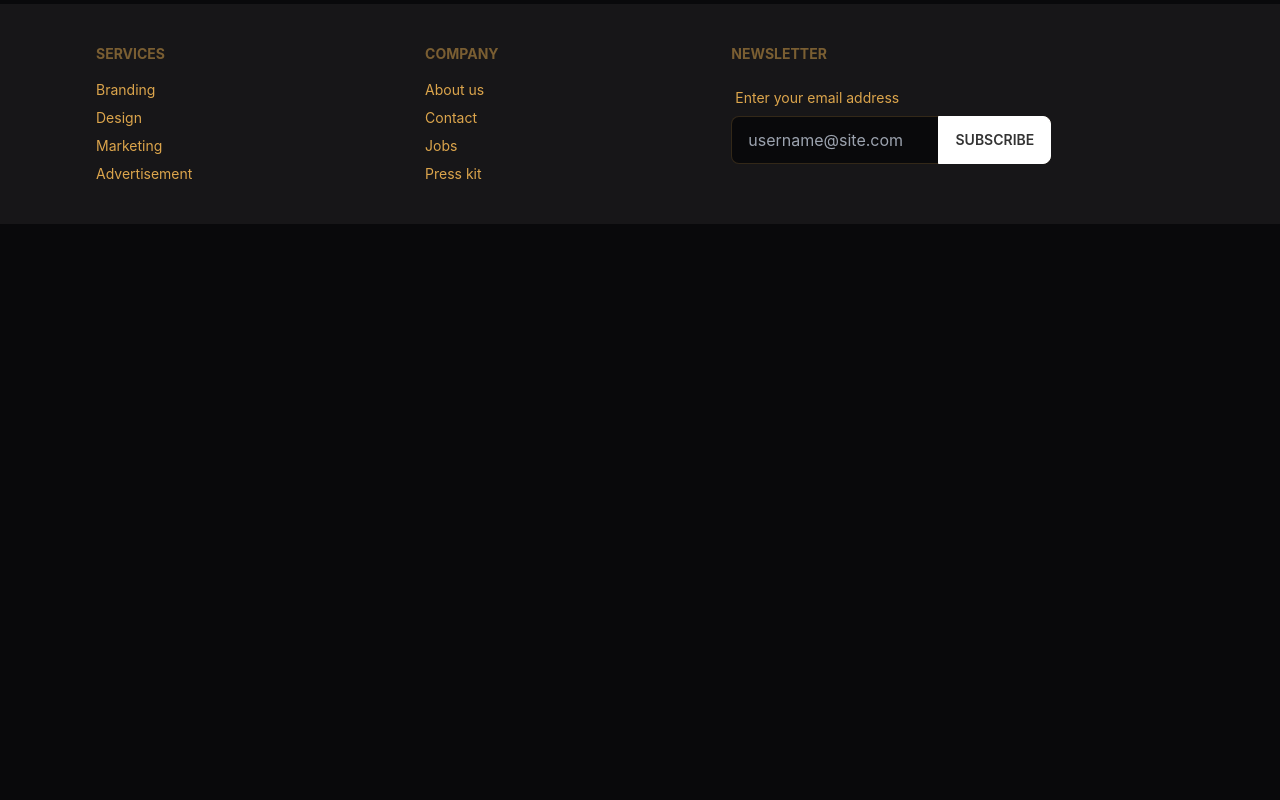
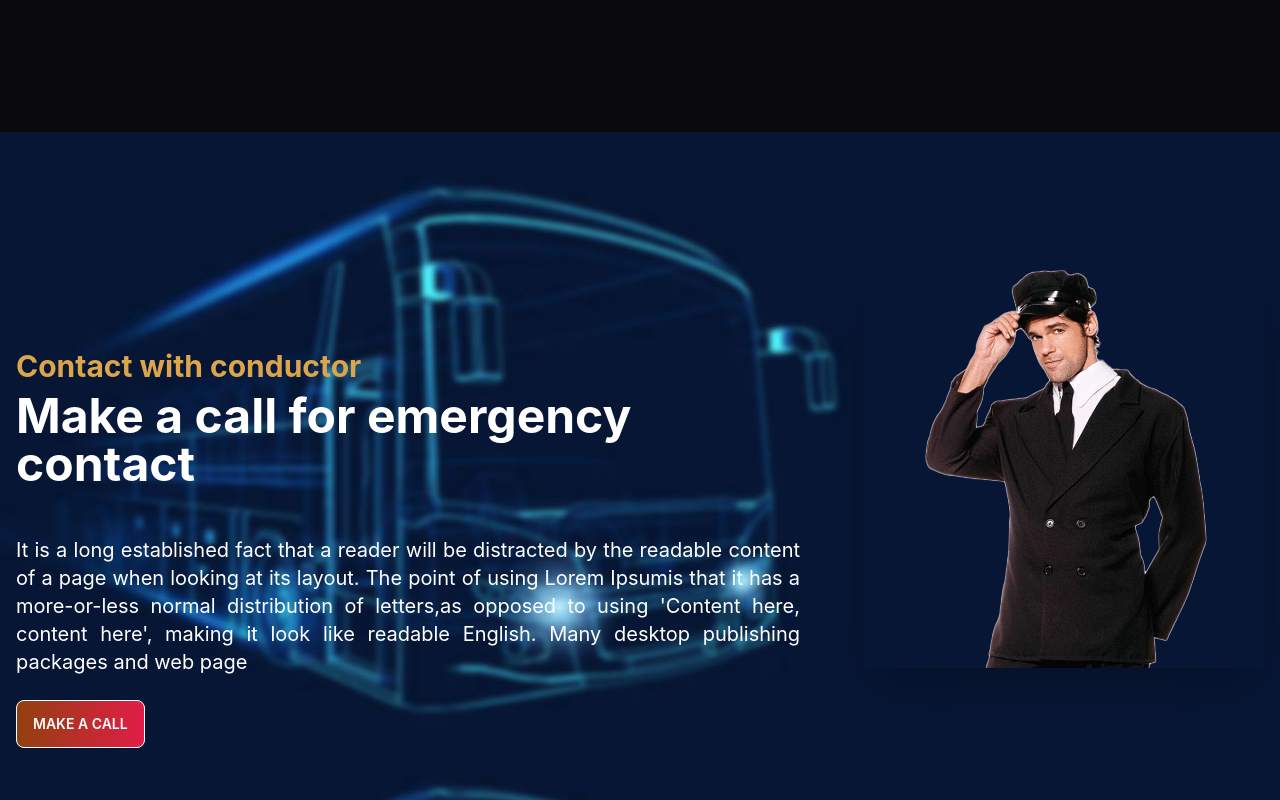
Before and after one commit to mmi-mamun/bus-affinity-client, a React (Create React App) app: page / in a window 1280 px wide. Shown: the part 2220-3020 px from the top of the page. Before the commit the page ends 2444 px from the top, so only its background shows below. Built offline with nearby package versions, Linux system fonts and the light colour scheme.

Commit message:
Conductor section is added

```diff
--- /dev/null
+++ b/src/components/ConductorSection.js
@@ -0,0 +1,24 @@
+import React from 'react';
+import conductor from '../assets/images/conductor.png'
+import background from '../assets/icons/Background.jpg'
+import PrimaryButton from './PrimaryButton';
+
+const ConductorSection = () => {
+    return (
+        <section className='mt-32' style={{ background: `url(${background})` }}>
+            <div className="hero min-h-screen">
+                <div className="hero-content flex-col lg:flex-row-reverse">
+                    <img src={conductor} className="shadow-2xl -mt-32 hidden md:block lg:block" alt='conductor' />
+                    <div className='lg:pr-12'>
+                        <h1 className="text-3xl font-bold mt-8 mb-2">Contact with conductor</h1>
+                        <h1 className="text-5xl font-bold mb-6 text-white">Make a call for emergency contact</h1>
+                        <p className="py-6 text-xl text-justify text-white">It is a long established fact that a reader will be distracted by the readable content of a page when looking at its layout. The point of using Lorem Ipsumis that it has a more-or-less normal distribution of letters,as opposed to using 'Content here, content here', making it look like readable English. Many desktop publishing packages and web page</p>
+                        <PrimaryButton>Make a call</PrimaryButton>
+                    </div>
+                </div>
+            </div>
+        </section>
+    );
+};
+
+export default ConductorSection;
--- /dev/null
+++ b/src/components/PrimaryButton.js
@@ -0,0 +1,9 @@
+import React from 'react';
+
+const PrimaryButton = ({ children }) => {
+    return (
+        <button className="btn btn-primary bg-gradient-to-r from-amber-800 to-rose-600 text-white">{children}</button>
+    );
+};
+
+export default PrimaryButton;
--- a/src/pages/Home.js
+++ b/src/pages/Home.js
@@ -1,5 +1,6 @@
 import React from 'react';
 import Banner from '../components/Banner';
+import ConductorSection from '../components/ConductorSection';
 import InfoSection from '../components/InfoSection';
 import Services from '../components/Services';
 import Terms from '../components/Terms';
@@ -11,6 +12,7 @@ const Home = () => {
             <InfoSection></InfoSection>
             <Services></Services>
             <Terms></Terms>
+            <ConductorSection></ConductorSection>
         </div>
     );
 };
```
